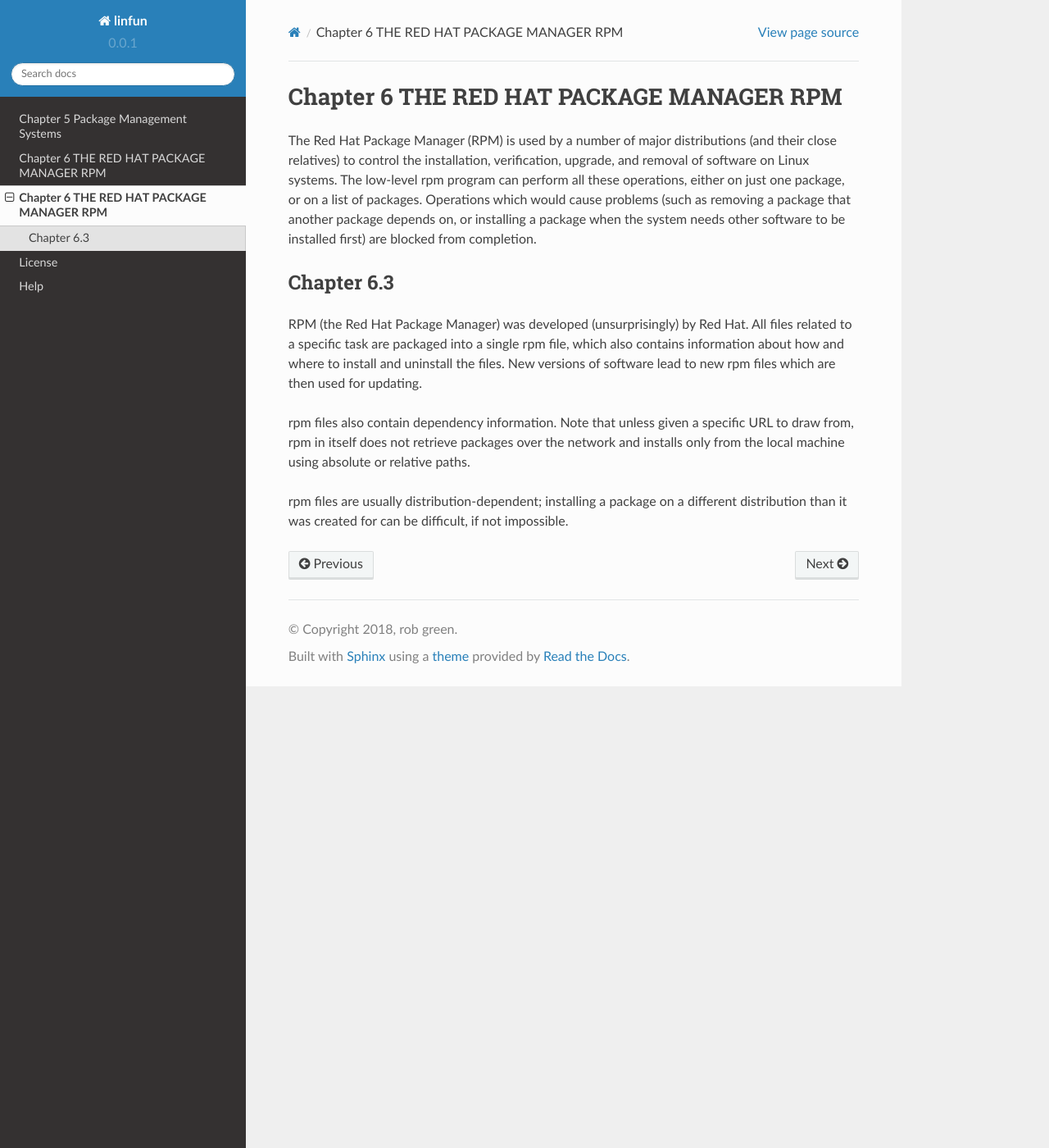
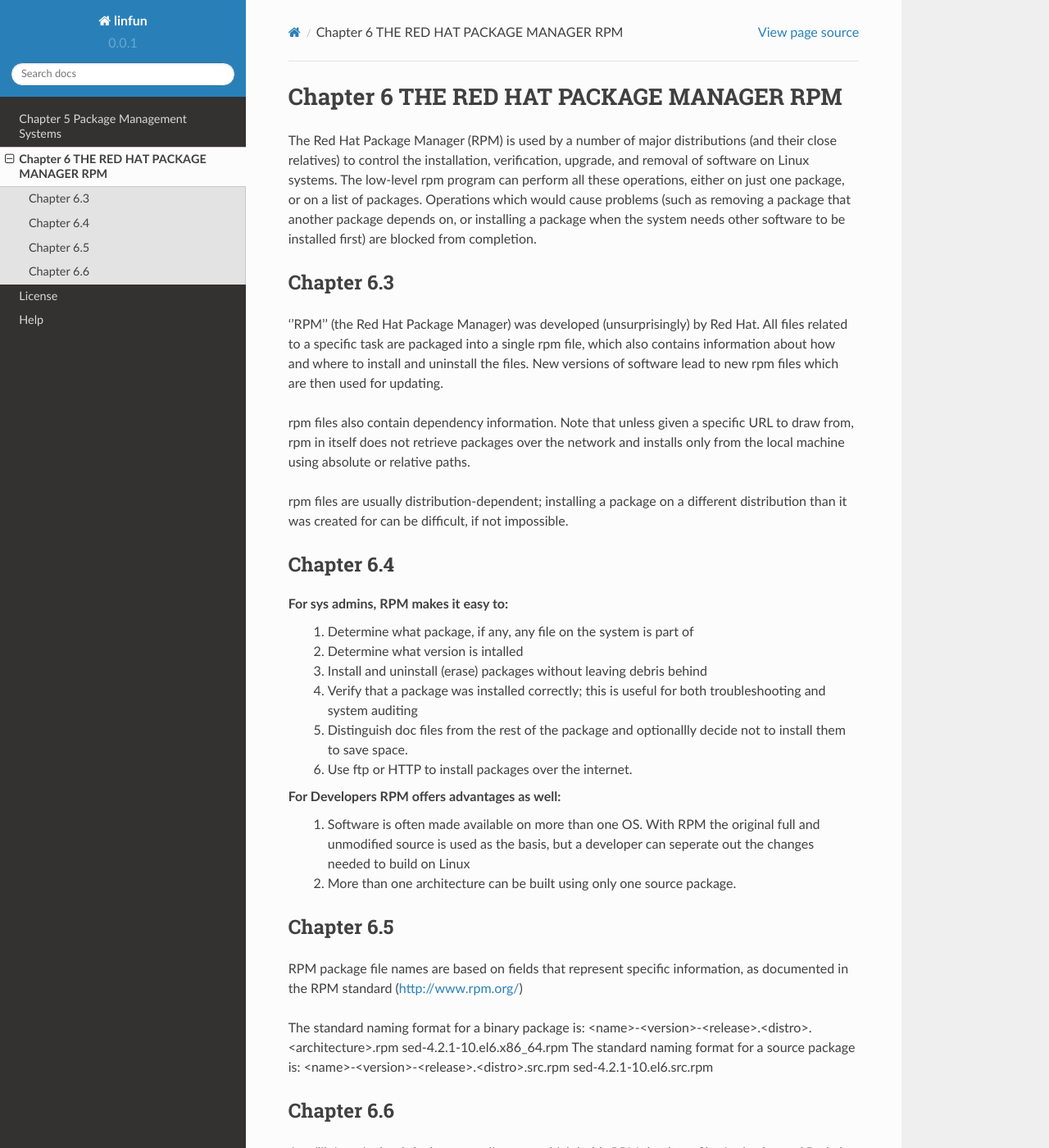
Before and after one commit to py010/linfun, a Sphinx documentation site: the page built from docs/source/chapter6.rst, in a window 1280 px wide and 1400 px high. Shown: the whole window at 82% size. Built offline with Sphinx 7.4.7 and the Read the Docs theme 2.0.0, drawn with Linux system fonts in a browser that asks for light colours; pages that are not in the unit, such as notebooks, are missing from menus; some of the changed text lies outside the part shown.

Commit message:
chapter 7 to index.rst

```diff
--- a/docs/source/chapter6.rst
+++ b/docs/source/chapter6.rst
@@ -6,8 +6,46 @@ The Red Hat Package Manager (RPM) is used by a number of major distributions (an
 Chapter 6.3
 ^^^^^^^^^^^
 
-RPM (the Red Hat Package Manager) was developed (unsurprisingly) by Red Hat. All files related to a specific task are packaged into a single rpm file, which also contains information about how and where to install and uninstall the files. New versions of software lead to new rpm files which are then used for updating.
+''RPM'' (the Red Hat Package Manager) was developed (unsurprisingly) by Red Hat. All files related to a specific task are packaged into a single rpm file, which also contains information about how and where to install and uninstall the files. New versions of software lead to new rpm files which are then used for updating.
 
 rpm files also contain dependency information. Note that unless given a specific URL to draw from, rpm in itself does not retrieve packages over the network and installs only from the local machine using absolute or relative paths.
 
 rpm files are usually distribution-dependent; installing a package on a different distribution than it was created for can be difficult, if not impossible.
+
+Chapter 6.4
+^^^^^^^^^^^
+
+For sys admins, RPM makes it easy to:
+	1. Determine what package, if any, any file on the system is part of
+	2. Determine what version is intalled
+	3. Install and uninstall (erase) packages without leaving debris behind
+	4. Verify that a package was installed correctly; this is useful for both troubleshooting and system auditing
+	5. Distinguish doc files from the rest of the package and optionallly decide not to install them to save space.
+	6. Use ftp or HTTP to install packages over the internet.
+
+For Developers RPM offers advantages as well:
+	1. Software is often made available on more than one OS. With RPM the original full and unmodified source is used as the basis, but a developer can seperate out the changes needed to build on Linux
+	2. More than one architecture can be built using only one source package.
+
+
+Chapter 6.5
+^^^^^^^^^^^
+
+RPM package file names are based on fields that represent specific information, as documented in the RPM standard  (http://www.rpm.org/)
+
+The standard naming format for a binary package is:
+<name>-<version>-<release>.<distro>.<architecture>.rpm
+sed-4.2.1-10.el6.x86_64.rpm
+The standard naming format for a source package is:
+<name>-<version>-<release>.<distro>.src.rpm
+sed-4.2.1-10.el6.src.rpm
+
+
+Chapter 6.6
+^^^^^^^^^^^
+
+/var/lib/rpm is the default system directory which holds RPM database files in the form of  Berkeley DB hash files. The database files should not be manually modified; updates should be done only through use of the rpm program.
+
+An alternative database directory can be specified with the --dbpath option to the rpm program. One might do this, for example, to examine an RPM database copied from another system.
+
+You can use the --rebuilddb option to rebuild the database indices from the installed package headers; this is more of a repair, and not a rebuild from scratch.
--- a/docs/source/index.rst
+++ b/docs/source/index.rst
@@ -10,6 +10,7 @@ SYS ADMIN:
     :maxdepth: 2
     chapter5
     chapter6
+    chapter7
     license
     help
 
```
Also changed, not shown: docs/source/chapter5.rst (+0 -15 lines).
